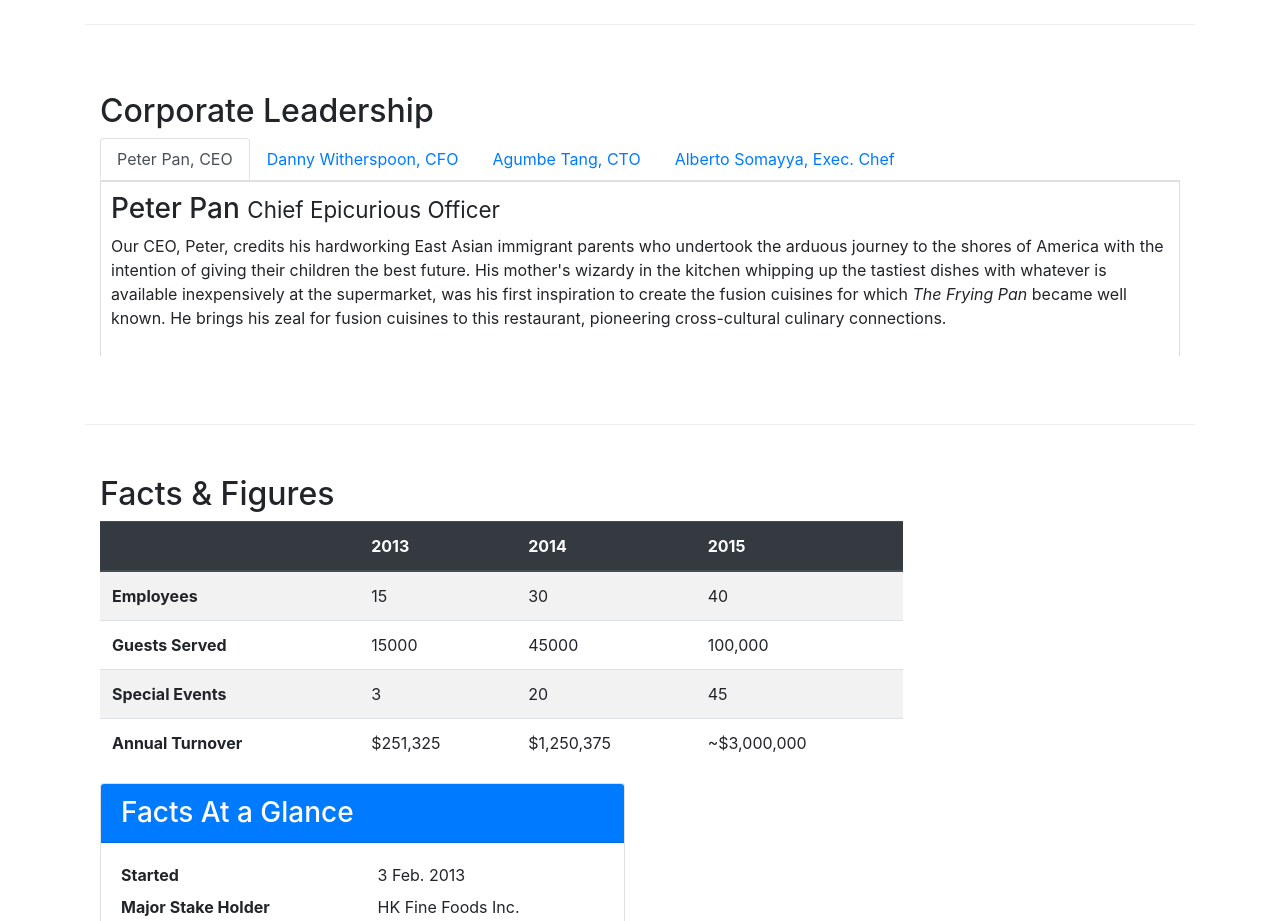
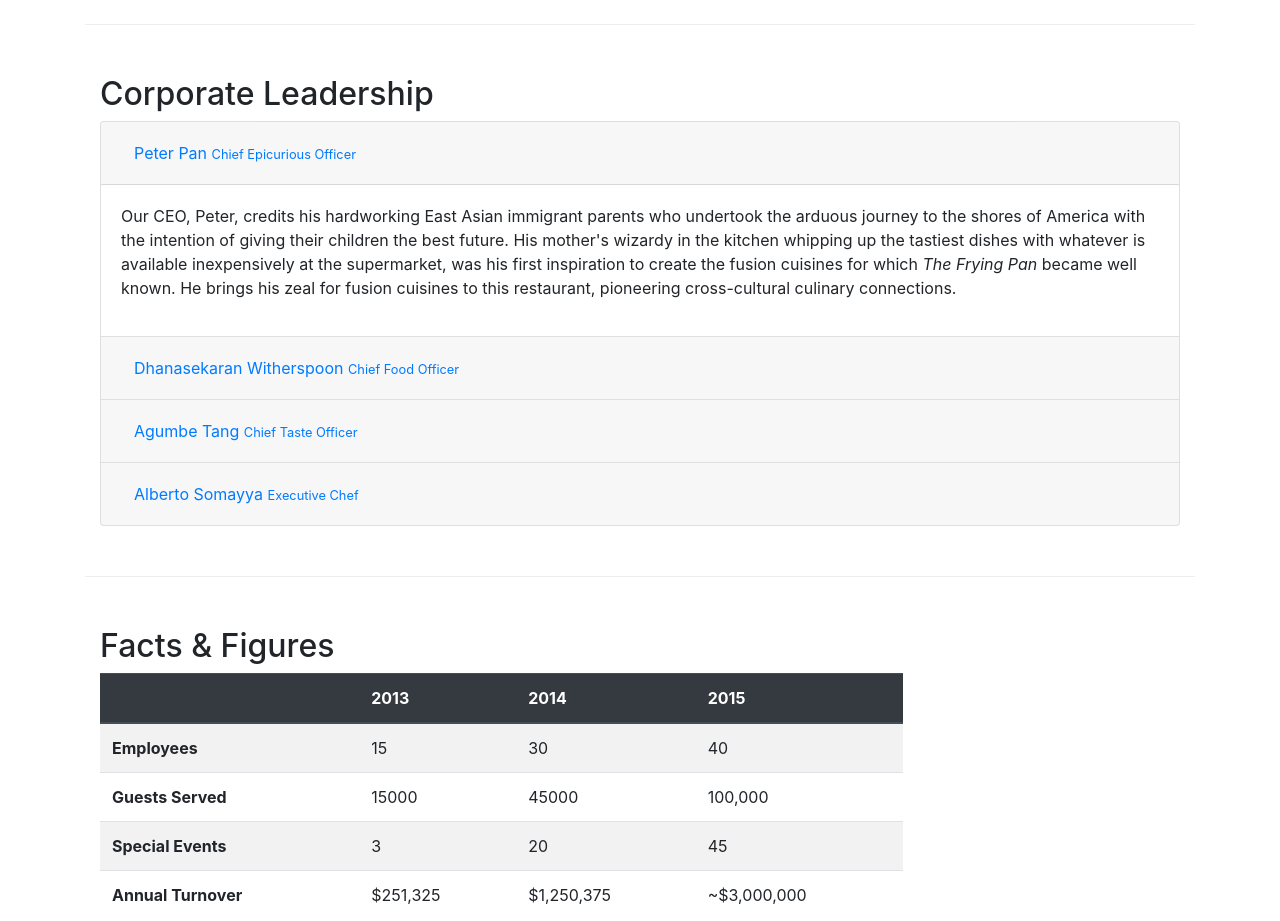
Before and after one commit to eblind39/conFusion-BS4, a website: page aboutus.html in a window 1280 px wide. Shown: the part 840-1761 px from the top of the page. Drawn offline with nearby package versions, Linux system fonts and the light colour scheme.

Commit message:
feat: Accordion

```diff
--- a/aboutus.html
+++ b/aboutus.html
@@ -75,36 +75,62 @@
             <div class="col-12">
                 <h2>Corporate Leadership</h2>
 
-				<ul class="nav nav-tabs">
-					<li class="nav=item">
-						<a class="nav-link active" href="#peter" role="tab" data-toggle="tab">Peter Pan, CEO</a>
-					</li>
-					<li class="nav=item">
-						<a class="nav-link" href="#danny" role="tab" data-toggle="tab">Danny Witherspoon, CFO</a>
-					</li>
-					<li class="nav=item">
-						<a class="nav-link" href="#agumbe" role="tab" data-toggle="tab">Agumbe Tang, CTO</a>
-					</li>
-					<li class="nav=item">
-						<a class="nav-link" href="#alberto" role="tab" data-toggle="tab">Alberto Somayya, Exec. Chef</a>
-					</li>
-				</ul>
-				<div class="tab-content">
-					<div role="tabpannel" class="tab-pane fade show active" id="peter">
-						<h3>Peter Pan <small>Chief Epicurious Officer</small></h3>
-						<p class="d-none d-sm-block">Our CEO, Peter, credits his hardworking East Asian immigrant parents who undertook the arduous journey to the shores of America with the intention of giving their children the best future. His mother's wizardy in the kitchen whipping up the tastiest dishes with whatever is available inexpensively at the supermarket, was his first inspiration to create the fusion cuisines for which <em>The Frying Pan</em> became well known. He brings his zeal for fusion cuisines to this restaurant, pioneering cross-cultural culinary connections.</p>
+				<div class="accordion" id="accordion">
+					<div class="card">
+						<div class="card-header" role="tab" id="peterhead">
+							<h3 class="mb-0">
+								<button type="button"class="btn btn-link btn-block text-left" data-toggle="collapse" data-target="#peter" aria-expanded="true" aria-controls="peter">
+									Peter Pan <small>Chief Epicurious Officer</small>
+								</button>
+							</h3>
+						</div>
+						<div class="collapse show" id="peter" aria-labelledby="peterhead" data-parent="#accordion">
+							<div class="card-body">
+								<p class="d-none d-sm-block">Our CEO, Peter, credits his hardworking East Asian immigrant parents who undertook the arduous journey to the shores of America with the intention of giving their children the best future. His mother's wizardy in the kitchen whipping up the tastiest dishes with whatever is available inexpensively at the supermarket, was his first inspiration to create the fusion cuisines for which <em>The Frying Pan</em> became well known. He brings his zeal for fusion cuisines to this restaurant, pioneering cross-cultural culinary connections.</p>
+							</div>
+						</div>
 					</div>
-					<div role="tabpannel" class="tab-pane fade show" id="danny">
-						<h3>Dhanasekaran Witherspoon <small>Chief Food Officer</small></h3>
-						<p class="d-none d-sm-block">Our CFO, Danny, as he is affectionately referred to by his colleagues, comes from a long established family tradition in farming and produce. His experiences growing up on a farm in the Australian outback gave him great appreciation for varieties of food sources. As he puts it in his own words, <em>Everything that runs, wins, and everything that stays, pays!</em></p>
+					<div class="card">
+						<div class="card-header" role="tab" id="dannyhead">
+							<h2 class="mb-0">
+								<button type="button" class="btn btn-link btn-block text-left" data-toggle="collapse" data-target="#danny" aria-expanded="true" aria-controls="danny">
+									Dhanasekaran Witherspoon <small>Chief Food Officer</small>
+								</button>
+							</h2>
+						</div>
+						<div class="collapse" id="danny" aria-labelledby="dannyhead" data-parent="#accordion">
+							<div class="card-body">
+								<p class="d-none d-sm-block">Our CFO, Danny, as he is affectionately referred to by his colleagues, comes from a long established family tradition in farming and produce. His experiences growing up on a farm in the Australian outback gave him great appreciation for varieties of food sources. As he puts it in his own words, <em>Everything that runs, wins, and everything that stays, pays!</em></p>
+							</div>
+						</div>
 					</div>
-					<div role="tabpannel" class="tab-pane fade show" id="agumbe">
-						<h3>Agumbe Tang <small>Chief Taste Officer</small></h3>
-						<p class="d-none d-sm-block">Blessed with the most discerning gustatory sense, Agumbe, our CTO, personally ensures that every dish that we serve meets his exacting tastes. Our chefs dread the tongue lashing that ensues if their dish does not meet his exacting standards. He lives by his motto, <em>You click only if you survive my lick.</em></p>
+					<div class="card">
+						<div class="card-header" role="tab" id="agumbehead">
+							<h2 class="mb-0">
+								<button type="button" class="btn btn-link btn-block text-left" data-toggle="collapse" data-target="#agumbe" aria-expanded="true" aria-controls="agumbe">
+									Agumbe Tang <small>Chief Taste Officer</small>
+								</button>
+							</h2>
+						</div>
+						<div class="collapse" id="agumbe" aria-labelledby="agumbehead" data-parent="#accordion">
+							<div class="card-body">
+								<p class="d-none d-sm-block">Blessed with the most discerning gustatory sense, Agumbe, our CTO, personally ensures that every dish that we serve meets his exacting tastes. Our chefs dread the tongue lashing that ensues if their dish does not meet his exacting standards. He lives by his motto, <em>You click only if you survive my lick.</em></p>
+							</div>
+						</div>
 					</div>
-					<div role="tabpannel" class="tab-pane fade show" id="alberto">
-						<h3>Alberto Somayya <small>Executive Chef</small></h3>
-						<p class="d-none d-sm-block">Award winning three-star Michelin chef with wide International experience having worked closely with whos-who in the culinary world, he specializes in creating mouthwatering Indo-Italian fusion experiences. He says, <em>Put together the cuisines from the two craziest cultures, and you get a winning hit! Amma Mia!</em></p>
+					<div class="card">
+						<div class="card-header" role="tab" id="albertohead">
+							<h2 class="mb-0">
+								<button type="button" class="btn btn-link btn-block text-left" data-toggle="collapse" data-target="#alberto" aria-expanded="true" aria-controls="alberto">
+									Alberto Somayya <small>Executive Chef</small>
+								</button>
+							</h2>
+						</div>
+						<div class="collapse" id="alberto" aria-labelledby="aria-labelledby="dannyhead"" data-parent="#accordion">
+							<div class="card-body">
+								<p class="d-none d-sm-block">Award winning three-star Michelin chef with wide International experience having worked closely with whos-who in the culinary world, he specializes in creating mouthwatering Indo-Italian fusion experiences. He says, <em>Put together the cuisines from the two craziest cultures, and you get a winning hit! Amma Mia!</em></p>
+							</div>
+						</div>
 					</div>
 				</div>
             </div>
```
